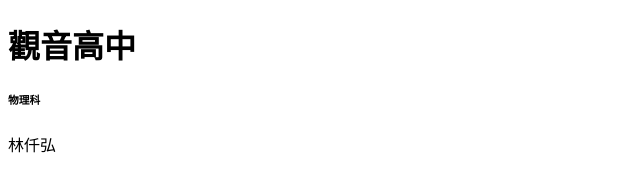
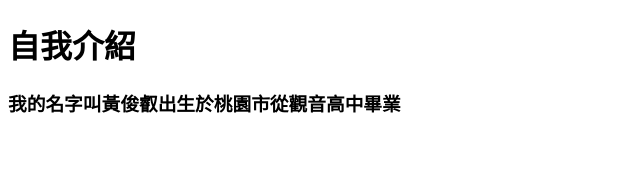
Before and after one commit to roxas12356/free, a plain HTML site: page index.html in a window 1280 px wide. Shown: the whole page, without its empty margins (0-640 px from the left). Drawn offline with Linux system fonts and the light colour scheme.

Commit message:
Update index.html

```diff
--- a/index.html
+++ b/index.html
@@ -8,9 +8,9 @@
 </head>
 
 <body>
-<h1>觀音高中</h1>
-<h6>物理科</h6>
-<p>林仟弘</p>
+<h1>自我介紹</h1>
+<h3>我的名字叫黃俊叡出生於桃園市從觀音高中畢業</h3>
+
 </body>
 
 </html>
```
